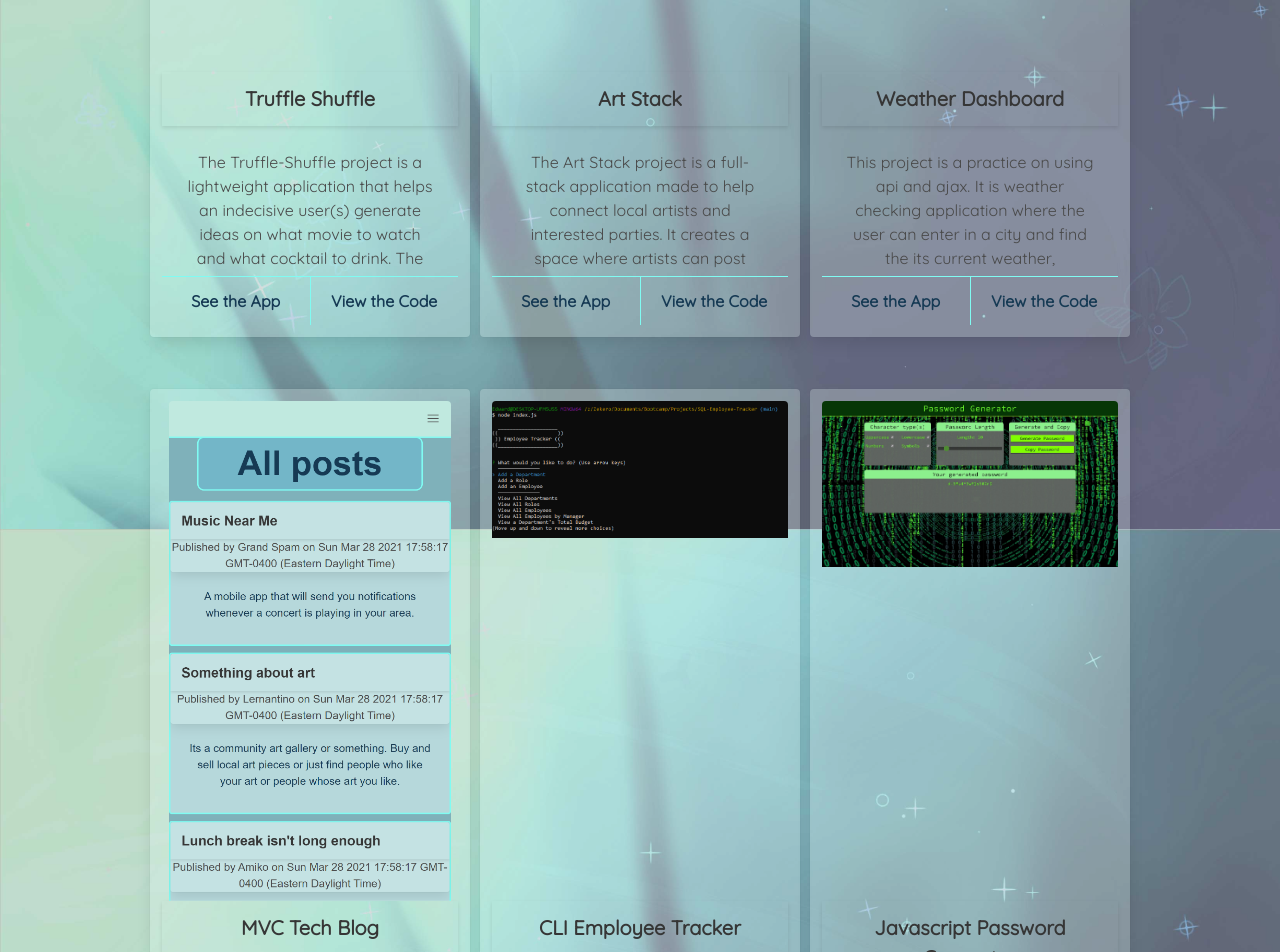
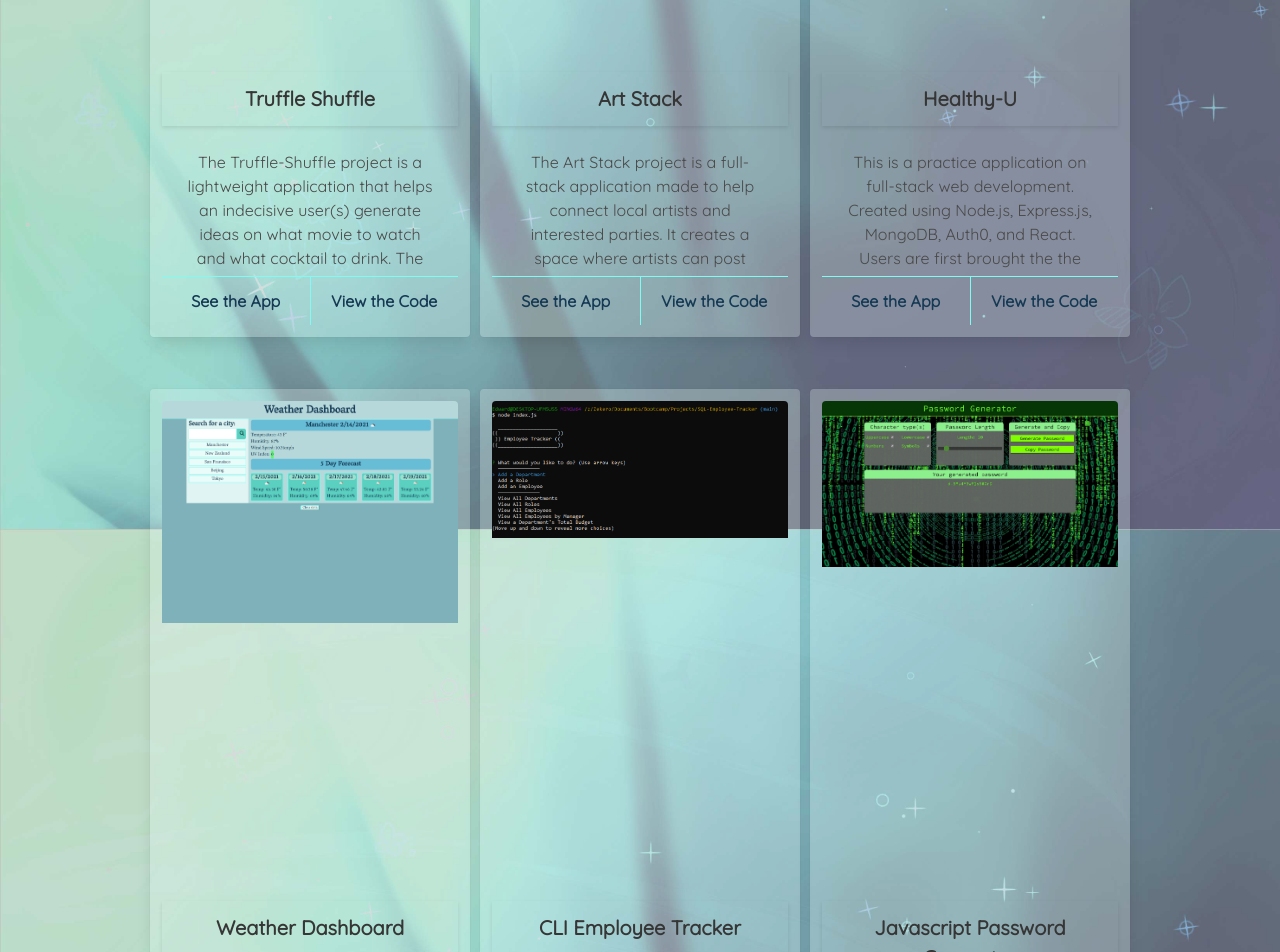
Before and after one commit to Ejhuang2015/ejhuang2015.github.io, a React (Create React App) app: page / in a window 1280 px wide. Shown: the part 1449-2401 px from the top of the page. Built offline with nearby package versions, Linux system fonts and the light colour scheme.

Commit message:
Updated web portfolio to include Healthy U

```diff
--- a/src/common/portfolioProjects.ts
+++ b/src/common/portfolioProjects.ts
@@ -5,8 +5,8 @@ import { IWebPortfolio, IArtPortfolio } from "./types"
 // Image Path
 import truffleShuffle from "../assets/Truffle Shuffle- Laptop.png"
 import artStack from "../assets/artStackDemo.jpg"
+import healthyu from "../assets/Healthy-U.jpg"
 import weatherDash from "../assets/WeatherDashboardScreenshot.png"
-import techBlog from "../assets/PhoneHomepage.png"
 import employeeTracker from "../assets/screen1.png"
 import password from "../assets/password.jpg"
 import obio from "../assets/edward-huang-obio-icon-final.jpg"
@@ -33,19 +33,19 @@ const webProjects: IWebPortfolio[] = [
     },
     {
         id: 2,
+        title: "Healthy-U",
+        body: `This is a practice application on full-stack web development. Created using Node.js, Express.js, MongoDB, Auth0, and React. Users are first brought the the home page where a few cards about nutrition and meditation are displayed. Accessing any other page requires user to login/signup through Auth0. The main appeal of this project lies in the profile page where users are greeted with a daily goal tracker where you can check off how many glasses of water, servings of fruits/veggies, and unhealthy habits the user has done today. Below that is another component where users can enter in their own challenge which requires the user to report in for 49 days to better themselves.`,
+        image: healthyu,
+        sourceLink: "https://github.com/Ejhuang2015/Healthy-U-Frontend",
+        appLink: "https://healthy-u.netlify.app/"
+    },
+    {
+        id: 3,
         title: "Weather Dashboard",
         body: `This project is a practice on using api and ajax. It is weather checking application where the user can enter in a city and find the its current weather, temperature, 5 day update and more. The application also keeps track of past cities that the user has searched for and can quickly bring up the latest information for that city. On a page load, the last city to be manually searched for is brought up. A clear button is provided to clear the search history.`,
         image: weatherDash,
         sourceLink: "https://github.com/Ejhuang2015/Weather-Dashboard",
         appLink: "https://ejhuang2015.github.io/Weather-Dashboard/"
-    },
-    {
-        id: 3,
-        title: "MVC Tech Blog",
-        body: `This is a practice application on full-stack web development. Created using Node.js, Express.js, MySQL2, Sequelize, Auth0, and Handlebars. First, all visitors are presented with the homepage where all posts are displayed. If the user clicks the header of a post, they are transported to the post page where they can view all of the post's comments. Attempting to access the Dashboard page will result in the user being prompted to log in via Auth0. Once the user is logged in, they can create posts via the dashboard. Here they can also edit and delete any posts created by them. In the post's page, logged in users will be shown the option to leave a comment.`,
-        image: techBlog,
-        sourceLink: "https://github.com/Ejhuang2015/Tech-Blog-Project",
-        appLink: "https://limitless-mountain-67002.herokuapp.com/"
     },
     {
         id: 4,
```
Also changed, not shown: src/assets/Healthy-U.jpg (added), 1 other file (tests, documents, lock files or other folders).
